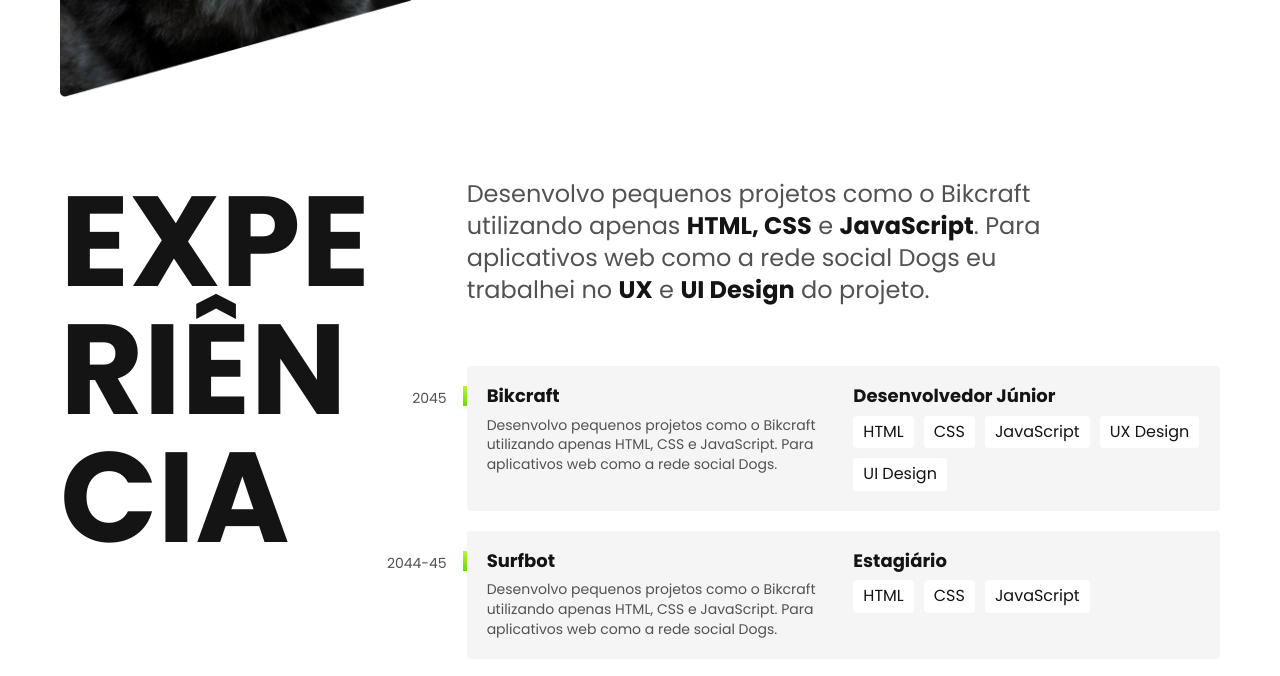
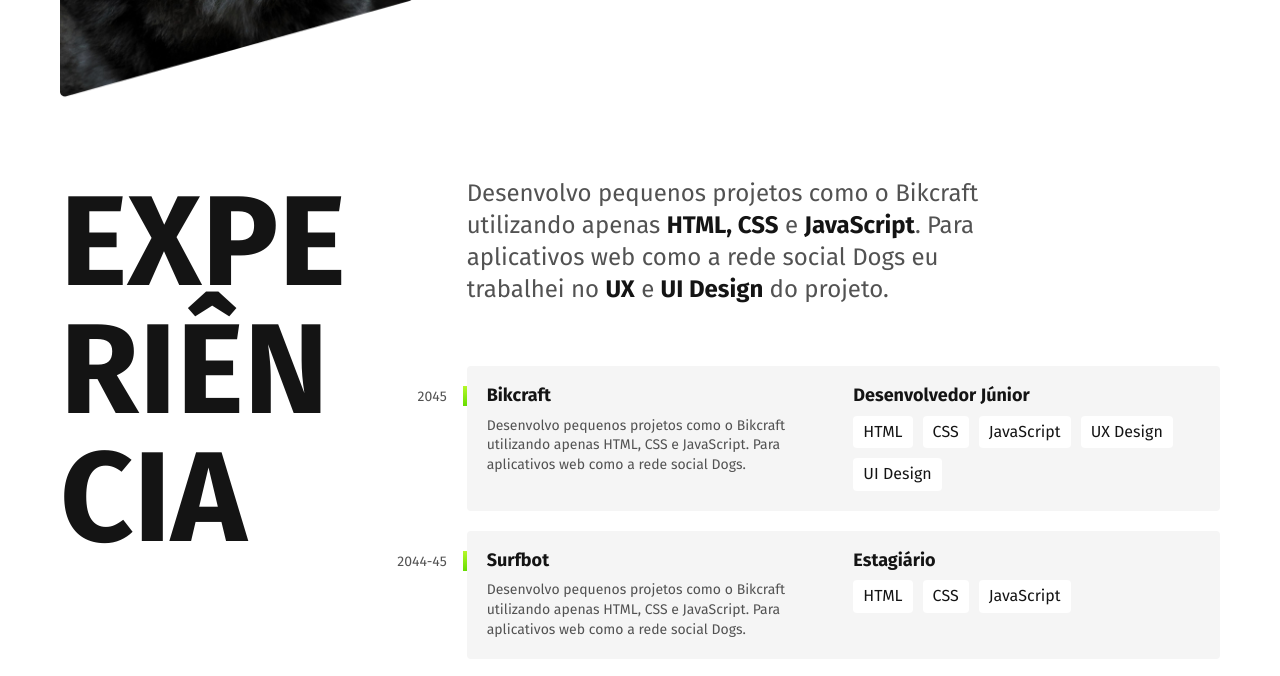
Before and after one commit to EmersonRomana/projeto-portifolio, a website: page index.html in a window 1280 px wide. Shown: the part 532-1208 px from the top of the page. Drawn offline with Linux system fonts and the light colour scheme.

Commit message:
Update index.html

```diff
--- a/index.html
+++ b/index.html
@@ -14,7 +14,7 @@
      <link rel="preconnect" href="https://fonts.gstatic.com" crossorigin>
 
      <!-- CSS do site -->
-     <link rel="stylesheet" href="/css/index.min.css">
+     <link rel="stylesheet" href="/css/index.css">
 
      <!-- Fonte Google Poppins -->
      <link href="https://fonts.googleapis.com/css2?family=Poppins:ital,wght@0,100;0,200;0,300;0,400;0,500;0,600;0,700;0,800;0,900;1,100;1,200;1,300;1,400;1,500;1,600;1,700;1,800;1,900&display=swap" rel="stylesheet">
```
